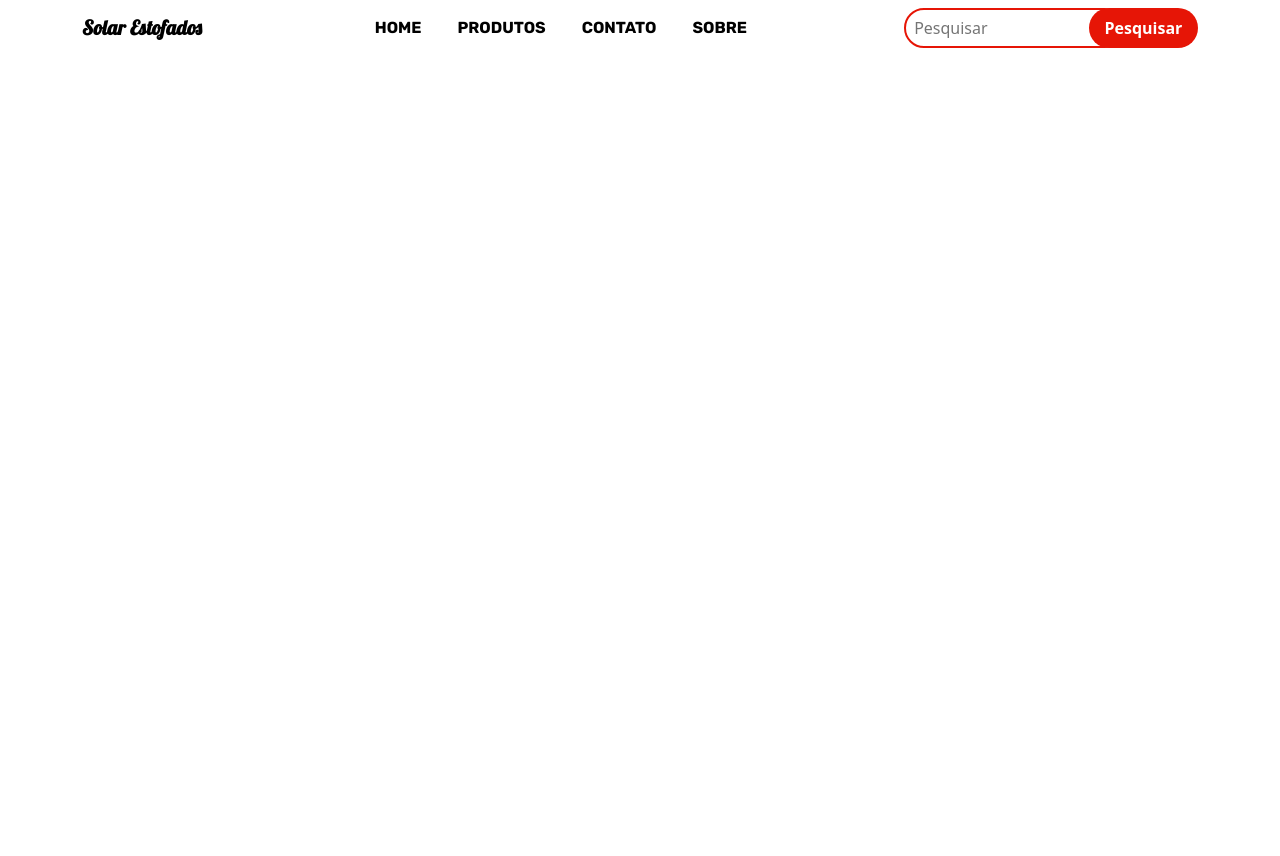
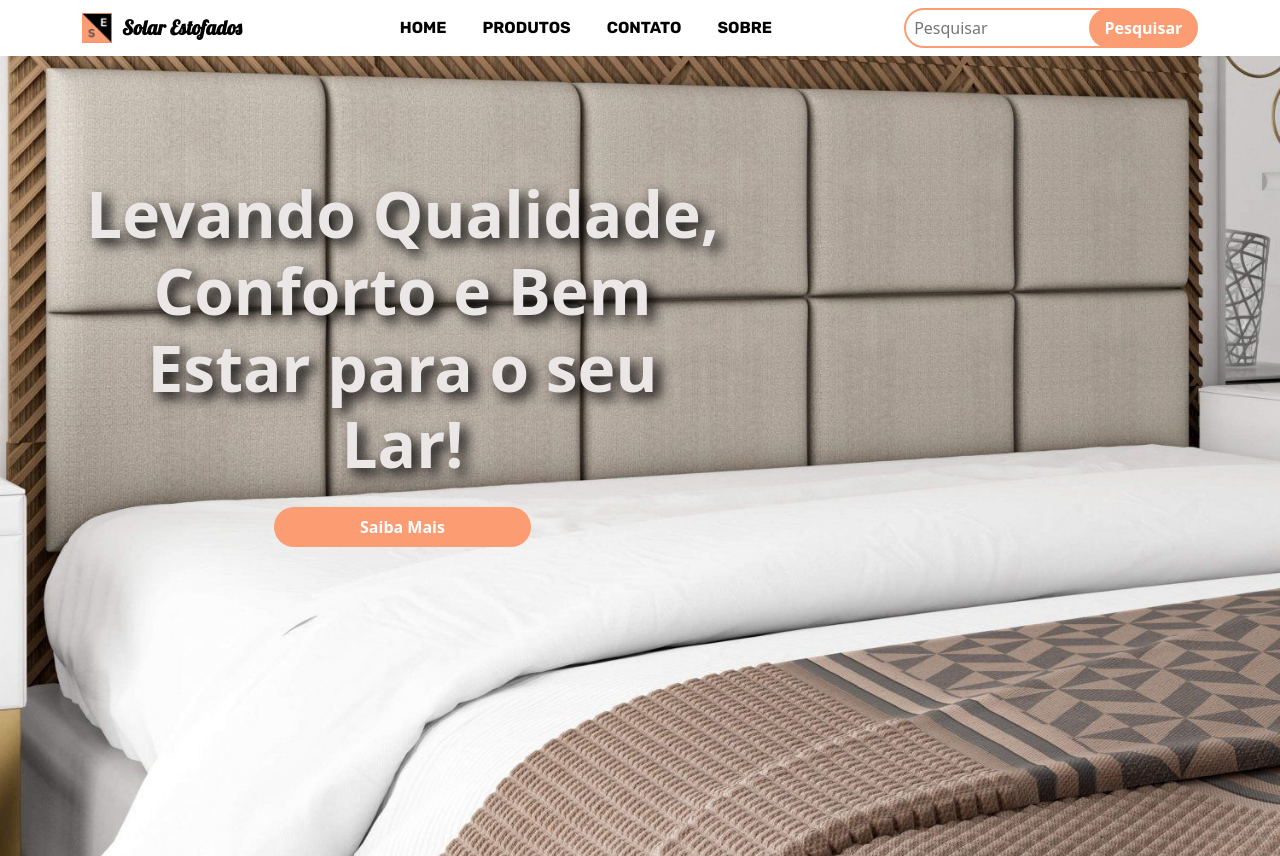
Before and after one commit to josanjohnata/gamaAcademy, a plain HTML site: page index.html in a window 1280 px wide. Before the commit the page ends 800 px from the top, so only its background shows below. Drawn offline with nearby package versions, Linux system fonts and the light colour scheme.

Commit message:
Add hero header

```diff
--- a/index.html
+++ b/index.html
@@ -23,6 +23,7 @@
 <body>
   <nav class="navbar navbar-expand-lg">
     <div class="container">
+      <img src="./images/logo.png" alt="logo" width="30" height="30" class="logo-bar">
       <a class="navbar-brand" href="#">Solar Estofados</a>
       <button class="navbar-toggler" type="button" data-bs-toggle="collapse" data-bs-target="#navbarSupportedContent" aria-controls="navbarSupportedContent" aria-expanded="false" aria-label="Toggle navigation">
         <span class="navbar-toggler-icon"></span>
@@ -50,7 +51,16 @@
     </div>
   </nav>
 
-
+  <section class="main">
+    <div class="container py-5">
+      <div class="row py-4">
+        <div class="col-lg-7 pt-5 text-center">
+          <h1>Levando Qualidade, Conforto e Bem Estar para o seu Lar!</h1>
+          <button class="btn1 m-3">Saiba Mais</button>
+        </div>
+      </div>
+    </div>
+  </section>
 
   <script
     src="https://cdn.jsdelivr.net/npm/bootstrap@5.0.2/dist/js/bootstrap.bundle.min.js"
--- a/style.css
+++ b/style.css
@@ -4,11 +4,15 @@
   box-sizing: border-box;
 }
 
+.logo-bar {
+  cursor: pointer;
+}
+
 .navbar-brand {
   font-family: 'Lobster', cursive;
-  font-size: 2rem;
   font-weight:bold;
   color: black;
+  padding: 0 10px
 }
 
 .navbar-brand:hover {
@@ -34,7 +38,7 @@
   border-radius: 40px;
   margin-right: -35px;
   outline: none;
-  border: 2px solid rgb(230, 21, 6);
+  border: 2px solid #fc9c73;
 }
 
 .btn0 {
@@ -43,7 +47,33 @@
   outline: none;
   border: none;
   border-radius: 40px;
-  background: rgb(230, 21, 6);
+  background: #fc9c73;
   color: white;
   font-weight: 700;
 }
+
+.main {
+  background: url(./featuredImages/header-img.jpg)no-repeat;
+  background-size: cover;
+  height: 100vh;
+  background-position: 50% 50%;
+  width: 100%;
+}
+
+.main h1 {
+  font-size: 4rem;
+  font-weight: 700;
+  color:#ebe7e7;
+  text-shadow: 0.1em 0.1em 0.2em black;
+}
+
+.btn1 {
+  height: 40px;
+  width: 40%;
+  outline: none;
+  border: none;
+  border-radius: 40px;
+  background: #fc9c73;
+  color: white;
+  font-weight: 700;
+}
```
Also changed, not shown: featuredImages/header-img2.jpg (added).
